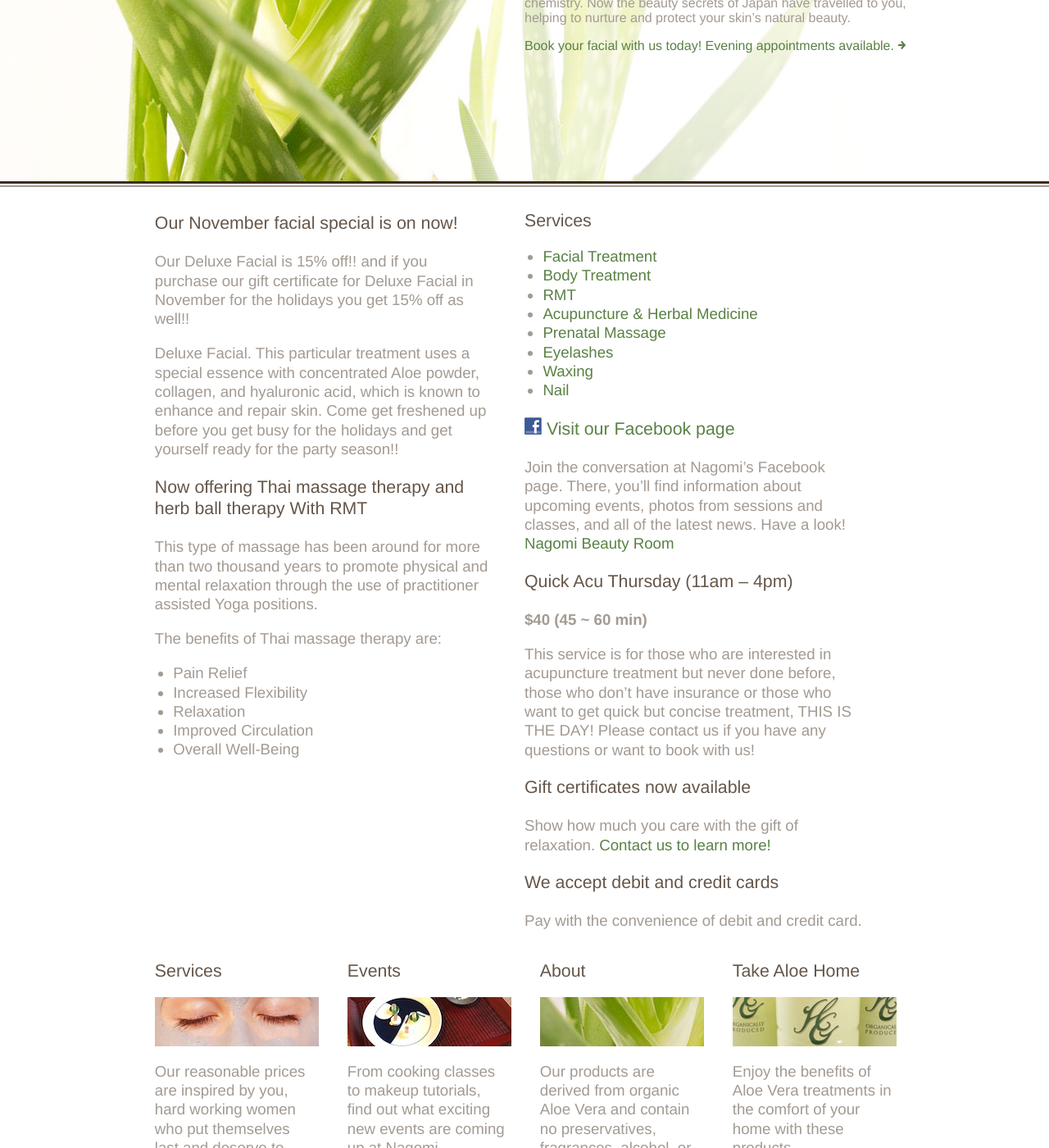
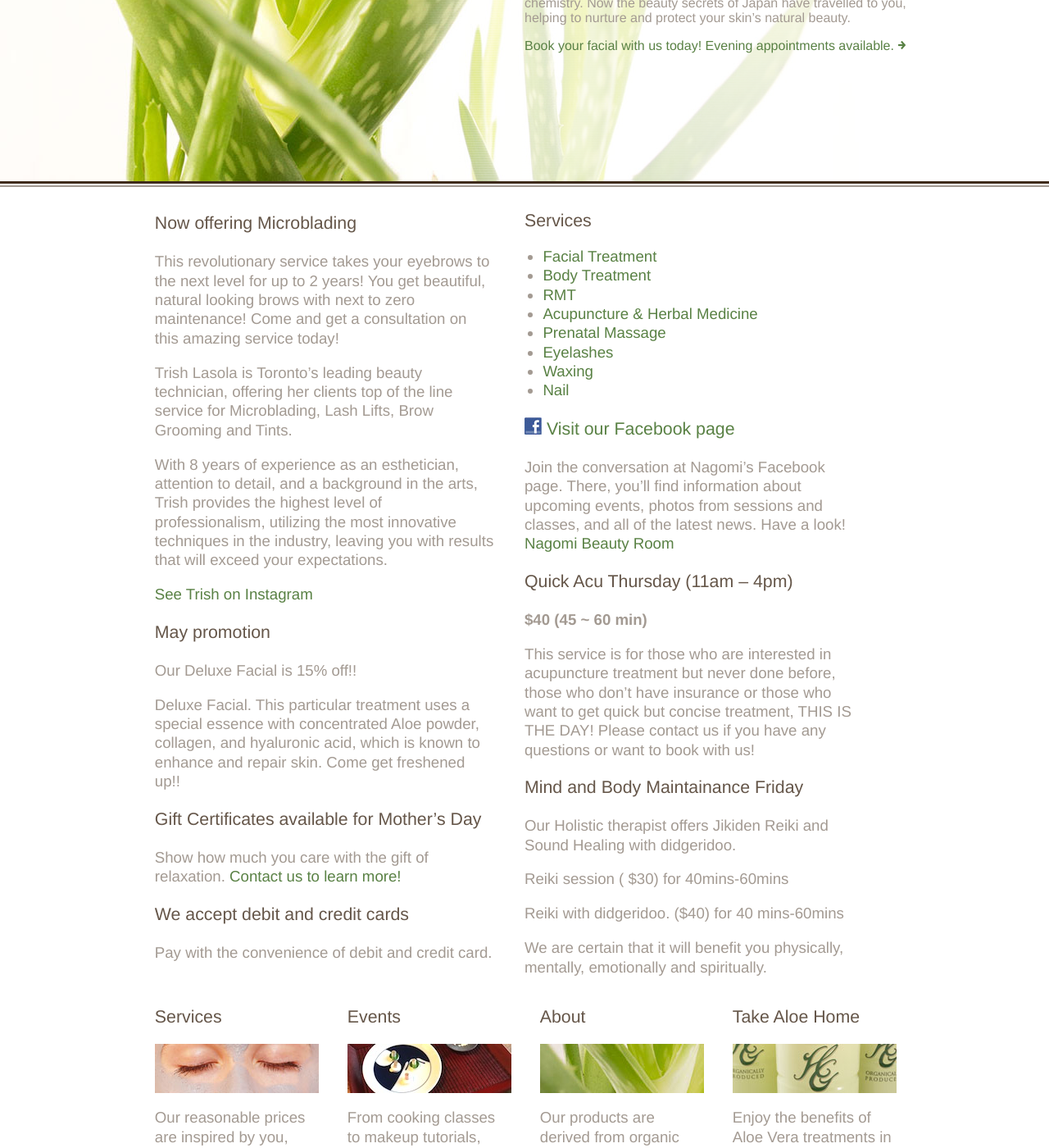
Before and after one commit to jamesaoverton/nagomi, a Jekyll site: the page built from index.md, in a window 1280 px wide and 1400 px high, scrolled down 241 px. Shown: the whole window at 82% size. Built offline with Jekyll 4.4.1, drawn with Linux system fonts in a browser that asks for light colours.

Commit message:
Update content for spring

```diff
--- a/index.md
+++ b/index.md
@@ -4,24 +4,30 @@
 ---
 
 <div class="half">
-### Our November facial special is on now!
+### Now offering Microblading
 
-Our Deluxe Facial is 15% off!! and if you purchase our gift certificate for Deluxe Facial in November for the holidays you get 15% off as well!!
+This revolutionary service takes your eyebrows to the next level for up to 2 years! You get beautiful, natural looking brows with next to zero maintenance! Come and get a consultation on this amazing service today!
 
-Deluxe Facial. This particular treatment uses a special essence with concentrated Aloe powder, collagen, and hyaluronic acid, which is known to enhance and repair skin.
-Come get freshened up before you get busy for the holidays and get yourself ready for the party season!!
+Trish Lasola is Toronto's leading beauty technician, offering her clients top of the line service for Microblading, Lash Lifts, Brow Grooming and Tints.
 
-### Now offering Thai massage therapy and herb ball therapy With RMT
+With 8 years of experience as an esthetician, attention to detail, and a background in the arts, Trish provides the highest level of professionalism, utilizing the most innovative techniques in the industry, leaving you with results that will exceed your expectations.
 
-This type of massage has been around for more than two thousand years to promote physical and mental relaxation through the use of practitioner assisted Yoga positions.
+[See Trish on Instagram](https://www.instagram.com/oceanwave_eyelashperming/)
 
-The benefits of Thai massage therapy are:
+### May promotion
 
-- Pain Relief
-- Increased Flexibility
-- Relaxation
-- Improved Circulation
-- Overall Well-Being
+Our Deluxe Facial is 15% off!!
+
+Deluxe Facial. This particular treatment uses a special essence with concentrated Aloe powder, collagen, and hyaluronic acid, which is known to enhance and repair skin. Come get freshened up!!
+
+### Gift Certificates available for Mother's Day
+
+Show how much you care with the gift of relaxation. [Contact us to learn more!](mailto:info@nagomi.ca)
+
+### We accept debit and credit cards
+
+Pay with the convenience of debit and credit card.
+
 </div>
 
 
@@ -48,13 +54,15 @@
 This service is for those who are interested in acupuncture treatment but never done before, those who don't have insurance or those who want to get quick but concise treatment, THIS IS THE DAY!
 Please contact us if you have any questions or want to book with us!
 
-### Gift certificates now available
+### Mind and Body Maintainance Friday
 
-Show how much you care with the gift of relaxation. [Contact us to learn more!](mailto:info@nagomi.ca)
+Our Holistic therapist offers Jikiden Reiki and Sound Healing with didgeridoo.
 
-### We accept debit and credit cards
+Reiki session ( $30) for 40mins-60mins
 
-Pay with the convenience of debit and credit card.
+Reiki with didgeridoo. ($40) for 40 mins-60mins
+
+We are certain that it will benefit you physically, mentally, emotionally and spiritually.
 </div>
 
 
```
Also changed, not shown: services.md (+12 -4 lines), photos/eyelashes1-300.jpg (added), photos/eyelashes1.jpg (added), photos/eyelashes2-300.jpg (added), photos/eyelashes2.jpg (added).
